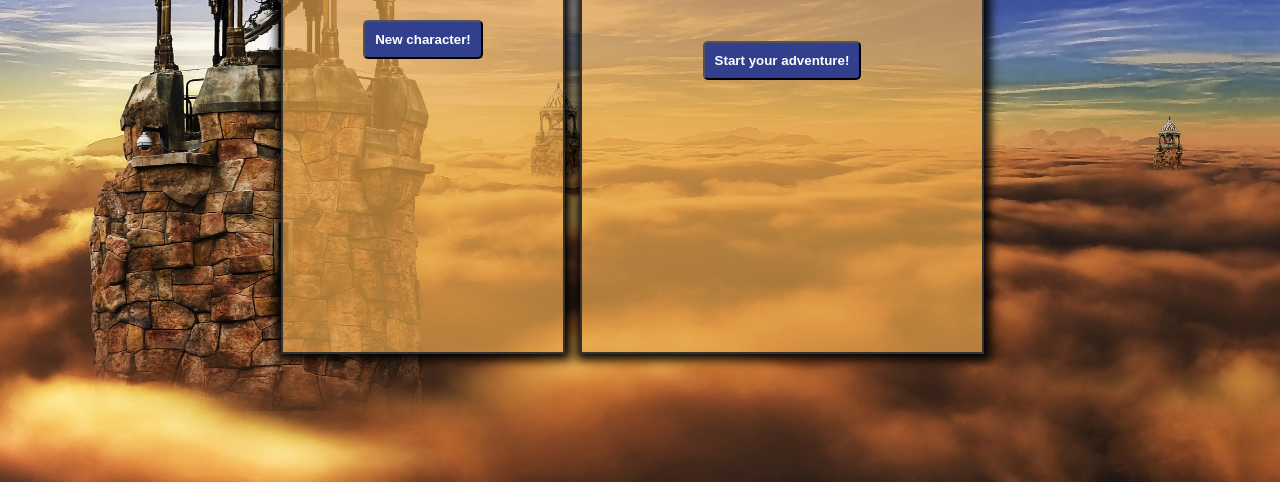
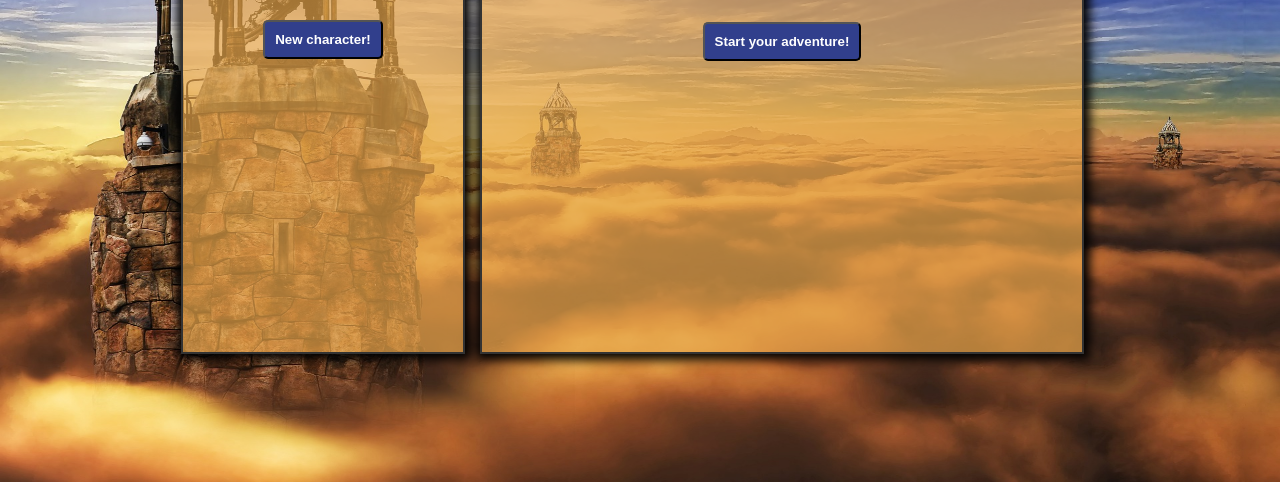
Before and after one commit to clumsycola/CYOA-1, a plain HTML site: page index.html in a window 1280 px wide. Shown: the part 318-800 px from the top of the page. Drawn offline with Linux system fonts and the light colour scheme.

Commit message:
Minor Clean Up + Comments

```diff
--- a/index.html
+++ b/index.html
@@ -3,7 +3,7 @@
     <head>
         <title>CYOA: Forgotten Memories</title>
         <meta charset="UTF-8">
-        <meta name="viewport" content="width=device-width, initial-scale=1.0">
+        <meta name="viewport" content="width=device-width, initial-scale=1.0"> <!-- PAGE SCALING -->
         <link rel="stylesheet" href="styles.css"> <!-- CSS LINK -->
     </head>
     <body>
@@ -28,7 +28,6 @@
                 </div>
                 <br />
                 <button type="submit" id="start">Start your adventure!</button>
-                </div>
             </form>
         </div>
         <script src="story.js"></script>
--- a/styles.css
+++ b/styles.css
@@ -42,7 +42,7 @@ h1 {
     }
 
 .scene {
-    width: 50vh;
+    width: 75vh;
 }
 
 .info {
```
Also changed, not shown: main.js (+8 -3 lines).
